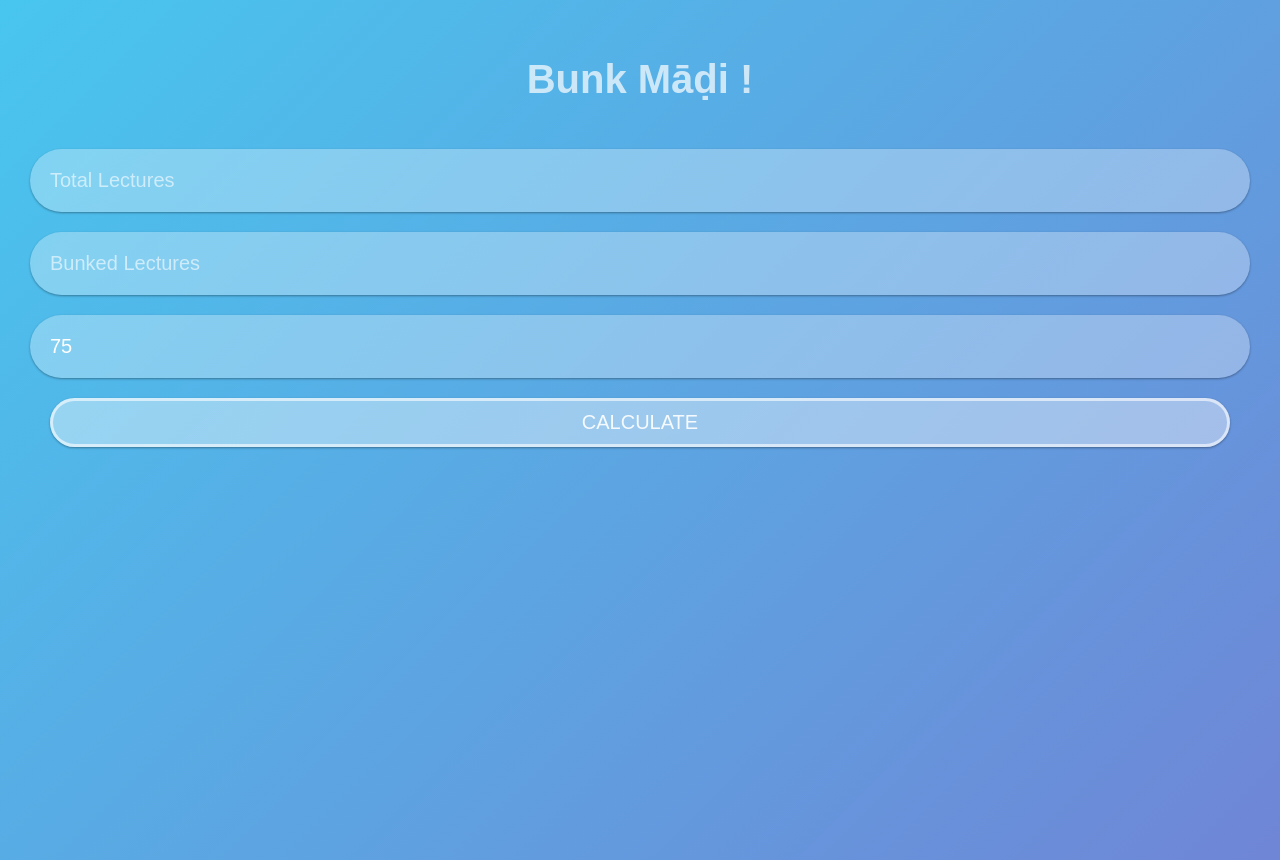
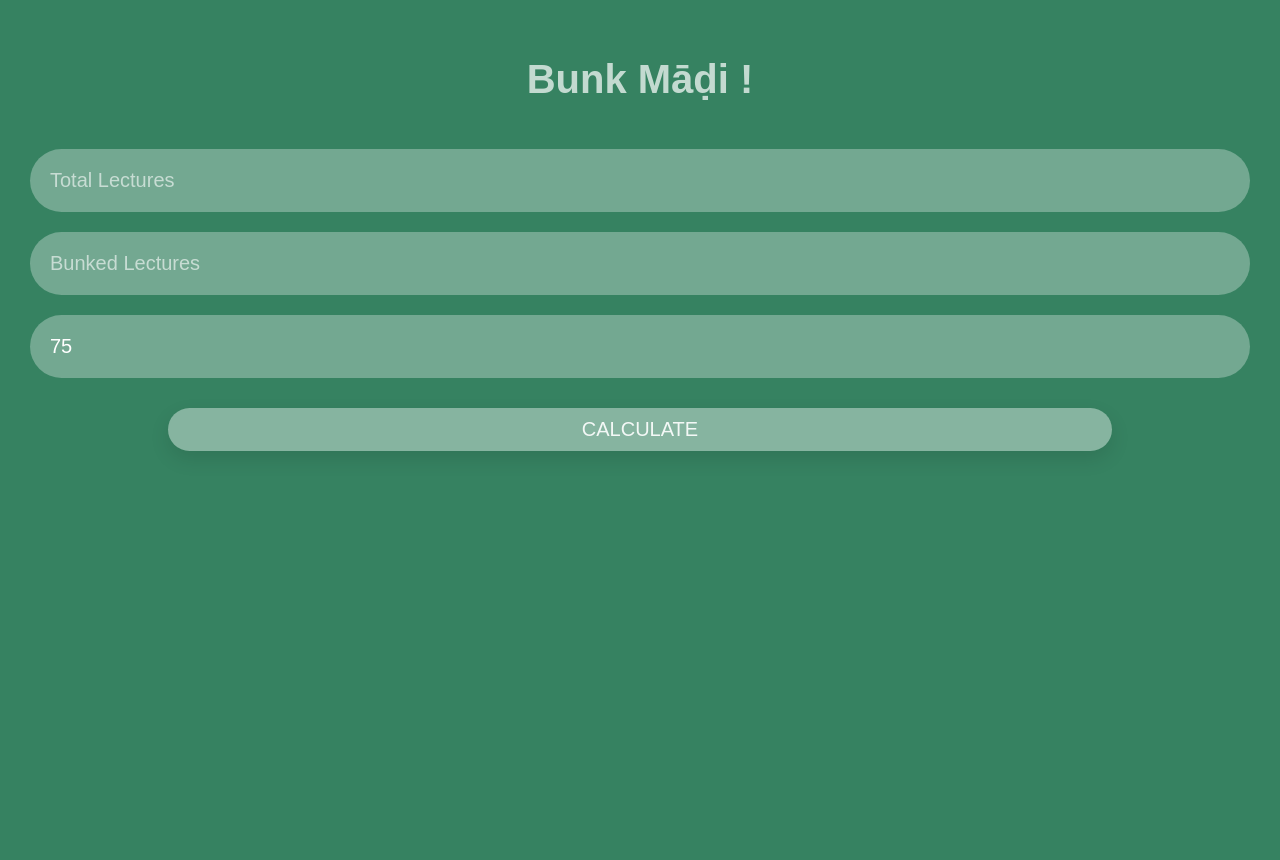
Before and after one commit to akhilvc10/bunk-madi, a React (Create React App) app: page / in a window 1280 px wide. Built offline with nearby package versions, Linux system fonts and the light colour scheme; a web font is replaced by a local one.

Commit message:
changed some styles

```diff
--- a/src/App.js
+++ b/src/App.js
@@ -99,7 +99,9 @@ class App extends Component {
 						ref={this.marginRef}
 						name="margin"
 					/>
-					<button type="submit">Calculate</button>
+					<button className="button raised" type="submit">
+						Calculate
+					</button>
 
 					{content}
 				</form>
--- a/src/index.css
+++ b/src/index.css
@@ -28,6 +28,13 @@ div.app {
 		#6f86d6 99%
 	); /* W3C, IE10+, FF16+, Chrome26+, Opera12+, Safari7+ */
 	filter: progid:DXImageTransform.Microsoft.gradient( startColorstr='#48c6ef', endColorstr='#6f86d6',GradientType=1 ); /* IE6-9 fallback on horizontal gradient */
+	/* animation: colorchange 60s infinite alternate;
+	-webkit-animation: colorchange 60s alternate; Chrome and Safari */
+	animation-name: colorchange;
+	animation-duration: 60s;
+	animation-timing-function: ease-in-out;
+	animation-iteration-count: infinite;
+	animation-play-state: running;
 }
 
 input,
@@ -41,7 +48,6 @@ button {
 	padding: 20px;
 	background: rgba(255, 255, 255, 0.3);
 	margin: 0 0 20px 0;
-	box-shadow: 0 1px 3px rgba(0, 0, 0, 0.12), 0 1px 2px rgba(0, 0, 0, 0.24);
 }
 
 form {
@@ -51,19 +57,28 @@ form {
 	flex-direction: column;
 }
 
-button {
-	background: rgba(255, 255, 255, 0.4);
-	text-transform: uppercase;
-	cursor: pointer;
-	width: 100%;
-	padding: 10px;
-	color: rgba(255, 255, 255, 0.9);
-	border: 3px solid rgba(255, 255, 255, 0.6);
-}
 h1 {
 	color: rgba(255, 255, 255, 0.7);
 	padding: 20px;
 	font-size: 40px;
+}
+
+.button.raised {
+	background: rgba(255, 255, 255, 0.4);
+	text-transform: uppercase;
+	margin-top: 10px;
+	cursor: pointer;
+	width: 80%;
+	padding: 10px;
+	color: rgba(255, 255, 255, 0.9);
+	transition: box-shadow 0.2s cubic-bezier(0.4, 0, 0.2, 1);
+	transition-delay: 0.2s;
+	box-shadow: 0 8px 20px 0 rgba(0, 0, 0, 0.1);
+}
+
+.button.raised:active {
+	box-shadow: 0 8px 20px 0 rgba(0, 0, 0, 0.2);
+	transition-delay: 0s;
 }
 
 ::-webkit-input-placeholder {
@@ -123,3 +138,39 @@ b.element {
 		-webkit-transform: scale(1);
 	}
 }
+
+@keyframes colorchange {
+	0% {
+		background: #616161;
+	}
+	25% {
+		background: #0ba360;
+	}
+	50% {
+		background: #7028e4;
+	}
+	75% {
+		background: #485563;
+	}
+	100% {
+		background: #1e3c72;
+	}
+}
+
+@-webkit-keyframes colorchange /* Safari and Chrome - necessary duplicate */ {
+	0% {
+		background: #616161;
+	}
+	25% {
+		background: #0ba360;
+	}
+	50% {
+		background: #7028e4;
+	}
+	75% {
+		background: #485563;
+	}
+	100% {
+		background: #1e3c72;
+	}
+}
```
